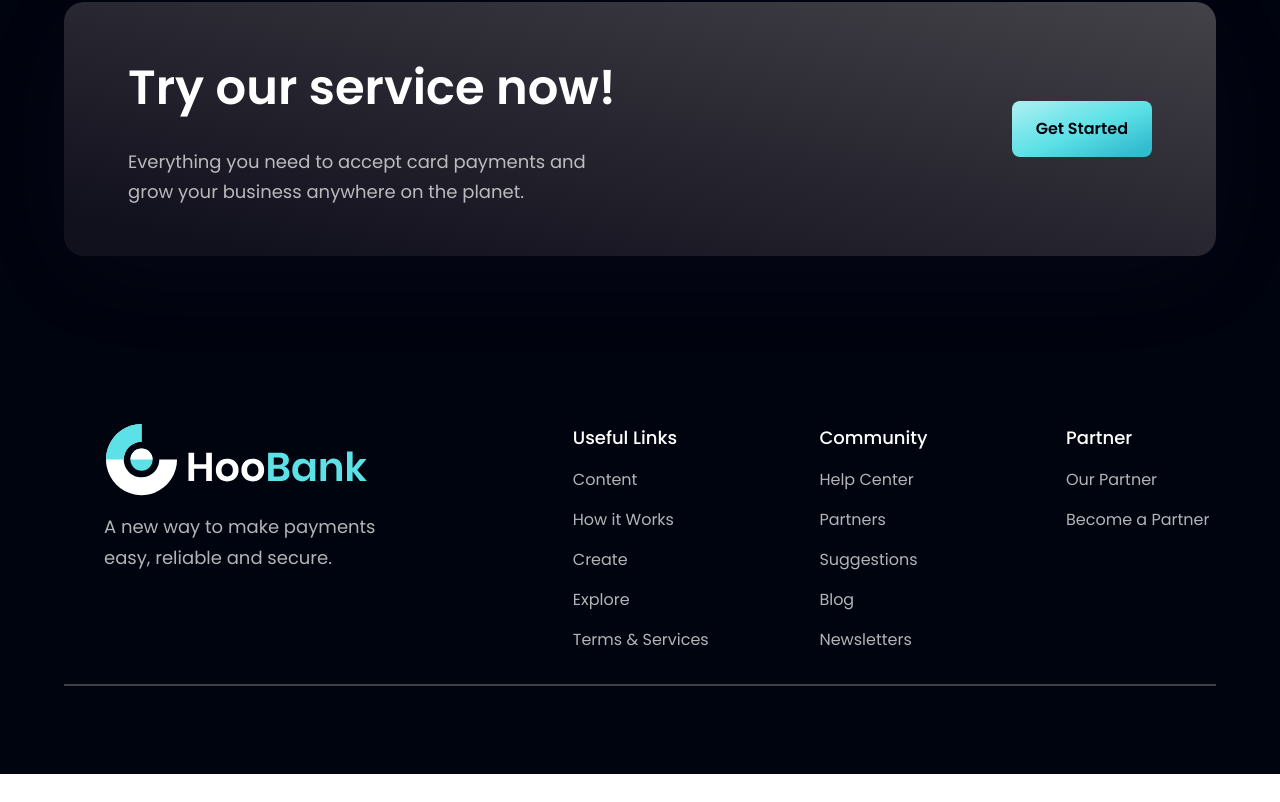
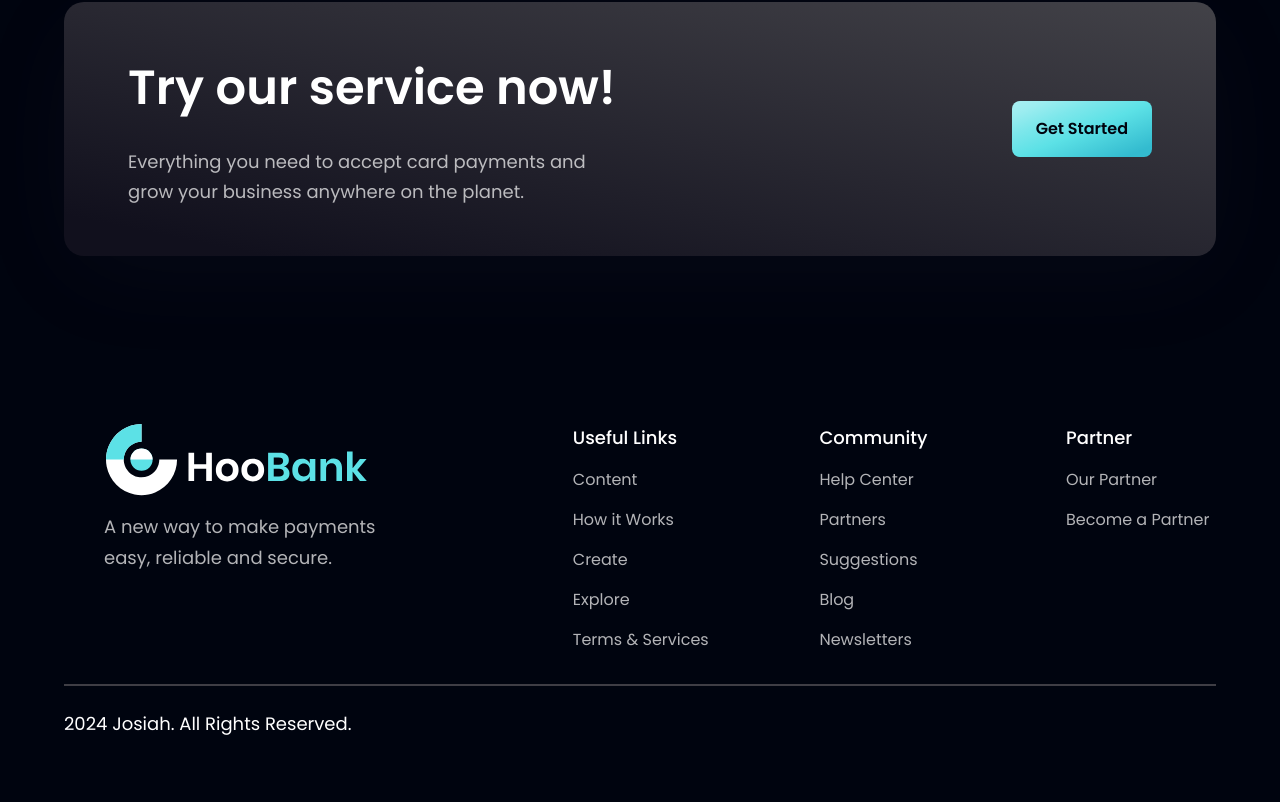
Before and after one commit to spectr-e/bank-app, a React (Vite) app: page / in a window 1280 px wide. Shown: the part 4141-4943 px from the top of the page. Before the commit the page ends 4915 px from the top, so only its background shows below. Built offline with nearby package versions, Linux system fonts and the light colour scheme.

Commit message:
fix(Footer): Add copyright text

```diff
--- a/src/components/Footer.jsx
+++ b/src/components/Footer.jsx
@@ -55,7 +55,14 @@ const Footer = () => (
     {/* copyright section */}
     <div
       className={`w-full flex justify-between items-center flex-col md:flex-row pt-6 border-t-[2px] border-t-[#3f3e45]`}
-    ></div>
+    >
+      {/* text */}
+      <p
+        className={`font-poppins text-center text-[18px] leading-[28px] text-white`}
+      >
+        2024 Josiah. All Rights Reserved.
+      </p>
+    </div>
   </section>
 )
 
```
